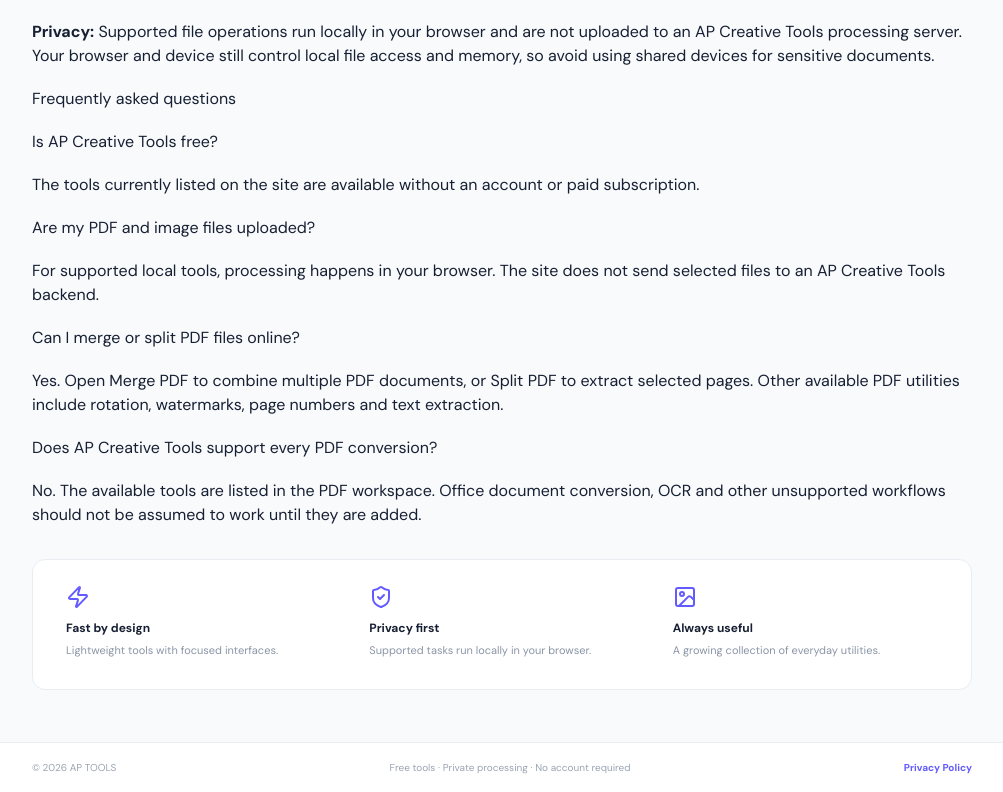
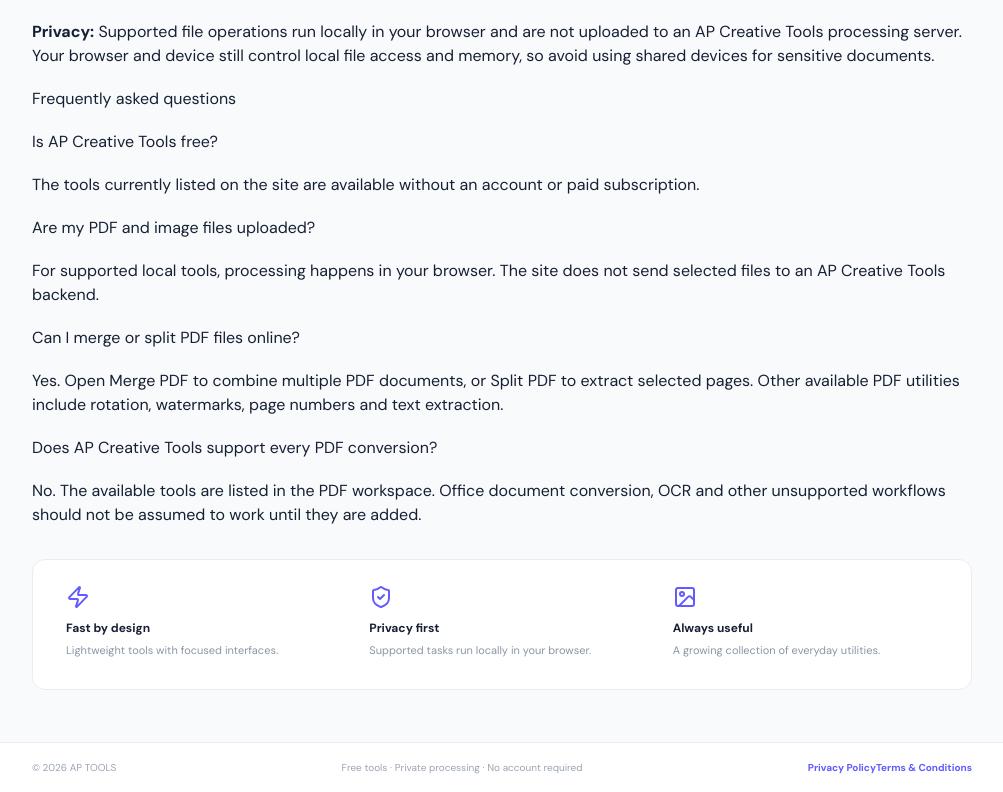
Before and after one commit to anantttt1/AP-Tools, a React (Vite) app: page / in a window 1280 px wide. Shown: the part 4061-4853 px from the top of the page, without its empty margins (266-1269 px from the left). Built offline with nearby package versions, Linux system fonts and the light colour scheme.

Commit message:
Add Terms and Conditions footer link

```diff
--- a/src/components/Layout.tsx
+++ b/src/components/Layout.tsx
@@ -57,7 +57,7 @@ export default function Layout() {
         <span className="free-tag">● Free tools</span><div className="avatar">AP</div>
       </header>
       <main className="content"><Outlet/></main>
-      <footer>© {new Date().getFullYear()} AP TOOLS <span>Free tools · Private processing · No account required</span><Link className="footer-privacy-link" to="/privacy">Privacy Policy</Link></footer>
+      <footer>© {new Date().getFullYear()} AP TOOLS <span>Free tools · Private processing · No account required</span><div className="footer-legal-links"><Link className="footer-privacy-link" to="/privacy">Privacy Policy</Link><Link className="footer-privacy-link" to="/terms">Terms &amp; Conditions</Link></div></footer>
     </section>
     {mobile && <button className="scrim" onClick={() => setMobile(false)} aria-label="Close navigation"/>}
   </div>
```
